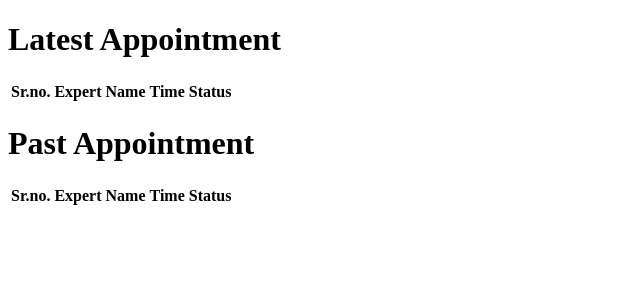
After one commit to Rjchauhan18/Tic_Tech_Toe, a Django app: template templates/book.html in a window 1280 px wide. The commit adds this page. Shown: the top 300 px of the page, without its empty margins (0-640 px from the left). Run offline with Django 4.2, Linux system fonts and the light colour scheme; the template is opened without the code that fills it, so the values that code supplies are empty.

Commit message:
improved index.html

```diff
--- a/static/style.css
+++ b/static/style.css
@@ -45,16 +45,10 @@ body, ul {
 .login{
     display: flex;
     position: absolute;
-<<<<<<< HEAD
     right: 0;
     top: 40px;
     background-color: green;
 
-=======
-    right: 3%;
-    top: 35px;
-
->>>>>>> 6ea8e7bf782c6a326c5dc79832237d3321ba433c
 }
 
 /* Add some styles for the content to demonstrate the sticky effect */
--- /dev/null
+++ b/templates/book.html
@@ -0,0 +1,31 @@
+<!DOCTYPE html>
+<html lang="en">
+<head>
+    <meta charset="UTF-8">
+    <meta name="viewport" content="width=device-width, initial-scale=1.0">
+    <title>Bharatkrishisarthi</title>
+</head>
+<body>
+    <h1>Latest Appointment</h1>
+    <table>
+        <tr>
+            <th>Sr.no.</th>
+            <th>Expert Name</th>
+            <th>Time</th>
+            <th>Status</th>
+        </tr>
+
+
+    </table>
+    <h1>Past Appointment</h1>
+    <table>
+        <tr>
+            <th>Sr.no.</th>
+            <th>Expert Name</th>
+            <th>Time</th>
+            <th>Status</th>
+        </tr>
+
+
+</body>
+</html>
--- a/templates/videocall.html
+++ b/templates/videocall.html
@@ -37,7 +37,7 @@ window.onload = function () {
     const appID = 1483601343;
     const serverSecret = "a4422ffc4428a87e08aefc86a625562c";
     const kitToken = ZegoUIKitPrebuilt.generateKitTokenForTest(appID, serverSecret, roomID, userID, userName);
-
+    // http://0.0.0.0:8000/videocall/?roomID=1655
 
         const zp = ZegoUIKitPrebuilt.create(kitToken);
         zp.joinRoom({
@@ -64,6 +64,7 @@ window.onload = function () {
 
             });
 }
+
 </script>
 
 </html>
```
